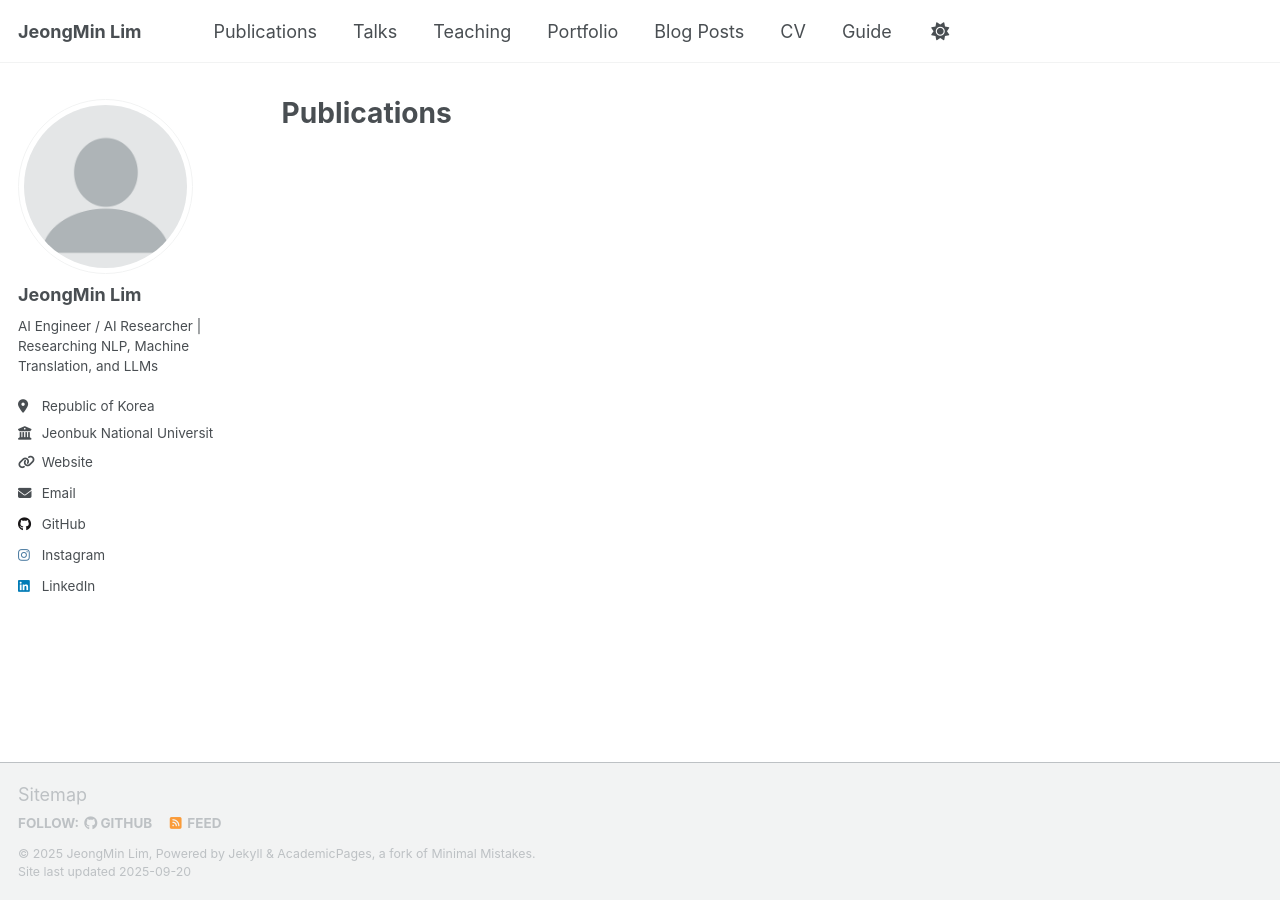
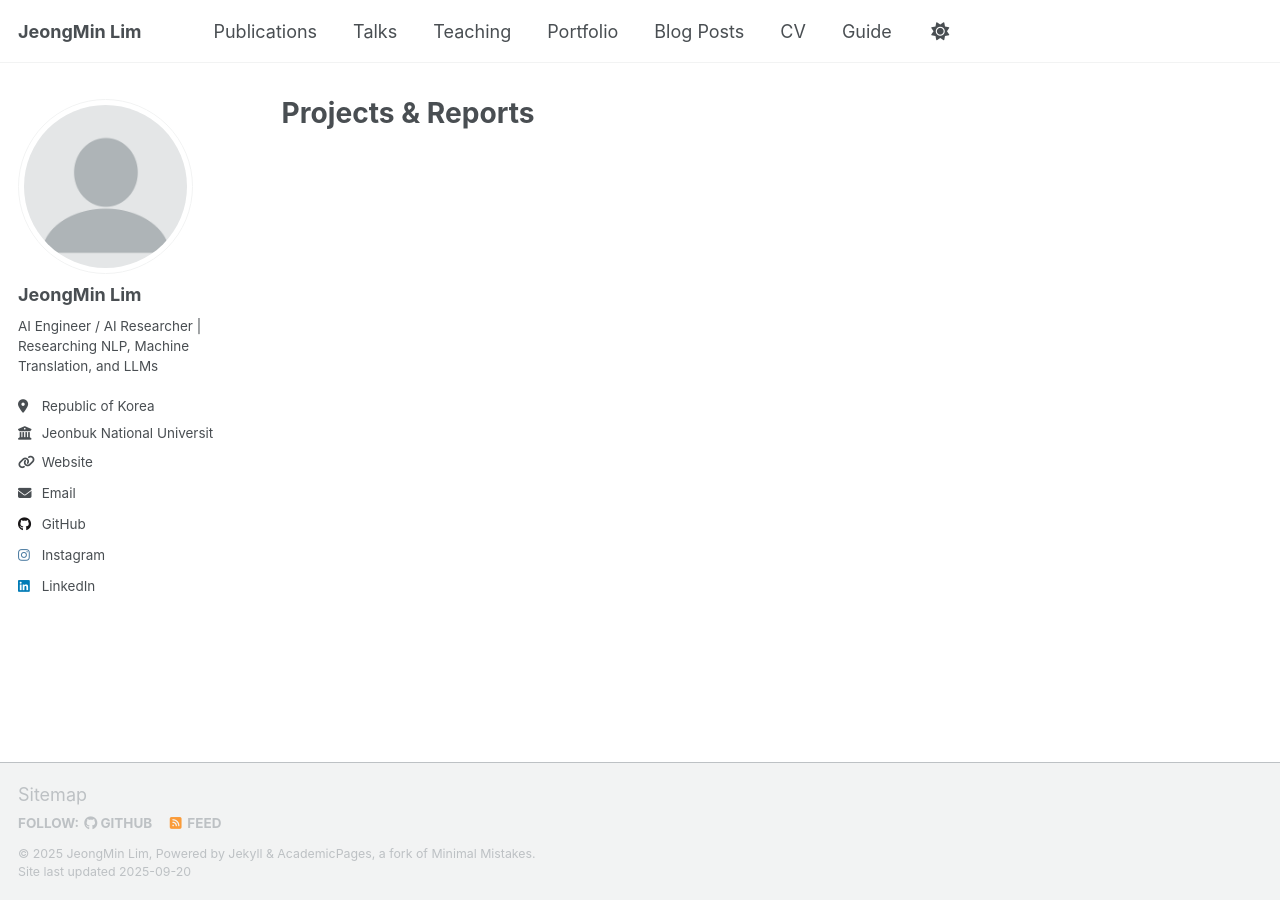
Before and after one commit to JeongMinIsBest/JeongMinIsBest.github.io, a Jekyll site: the page built from _pages/publications.html, in a window 1280 px wide. Built offline with Jekyll 4.4.1, drawn with Linux system fonts in a browser that asks for light colours; a script that is not in the unit is left out.

Commit message:
Update publications.html

```diff
--- a/_pages/publications.html
+++ b/_pages/publications.html
@@ -1,7 +1,7 @@
 ---
 layout: archive
-title: "Publications"
-permalink: /publications/
+title: "Projects & Reports"
+permalink: /projects/
 author_profile: true
 ---
 
```
